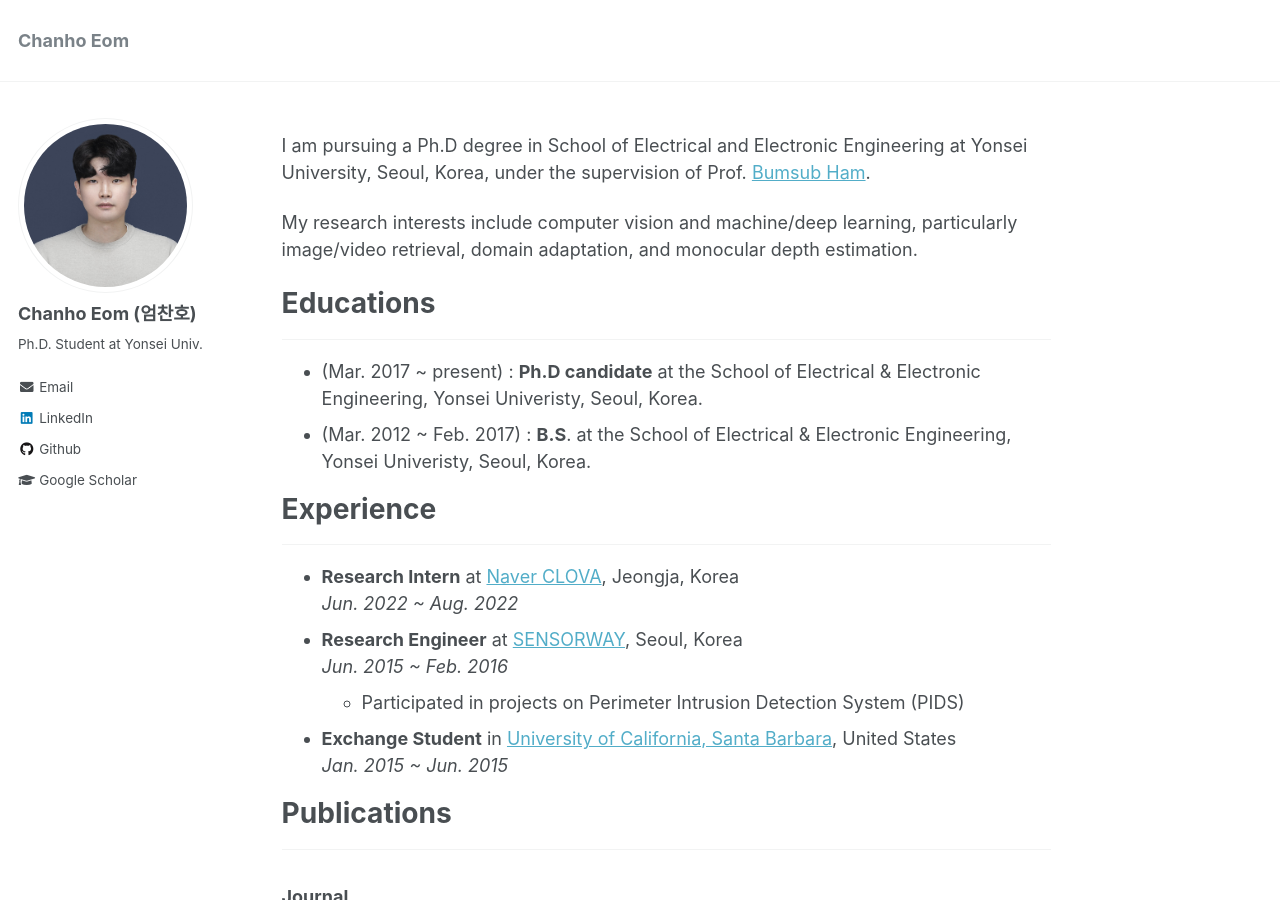
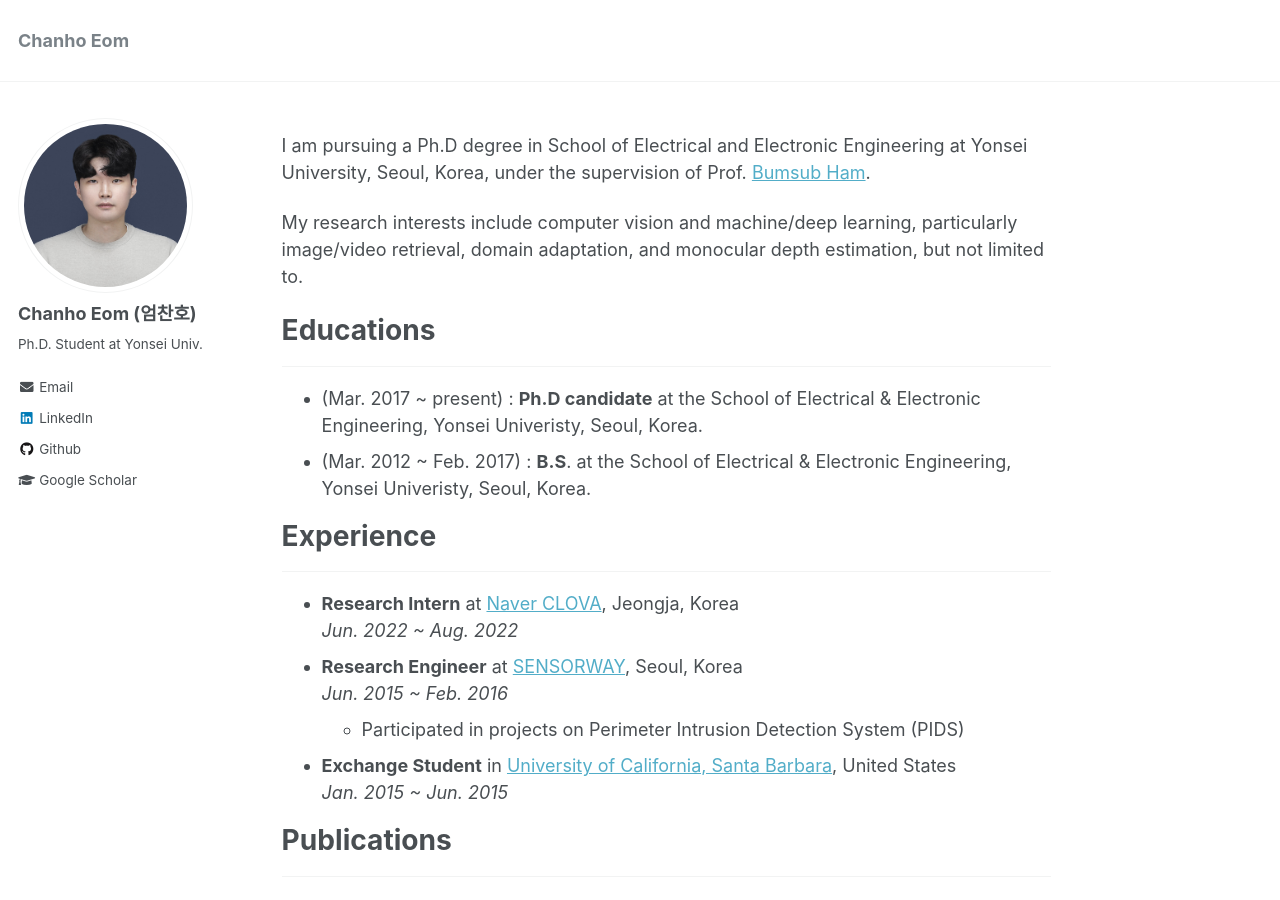
Before and after one commit to chanhoeom/chanhoEom.github.io, a Jekyll site: the page built from _pages/about.md, in a window 1280 px wide and 900 px high. Built offline with Jekyll 4.4.1, drawn with Linux system fonts in a browser that asks for light colours.

Commit message:
Update about.md

```diff
--- a/_pages/about.md
+++ b/_pages/about.md
@@ -12,7 +12,7 @@ redirect_from:
 
 I am pursuing a Ph.D degree in School of Electrical and Electronic Engineering at Yonsei University, Seoul, Korea, under the supervision of Prof. [Bumsub Ham](https://cvlab.yonsei.ac.kr).
 
-My research interests include computer vision and machine/deep learning, particularly image/video retrieval, domain adaptation, and monocular depth estimation.
+My research interests include computer vision and machine/deep learning, particularly image/video retrieval, domain adaptation, and monocular depth estimation, but not limited to.
 
 # Educations
 _________________
```
